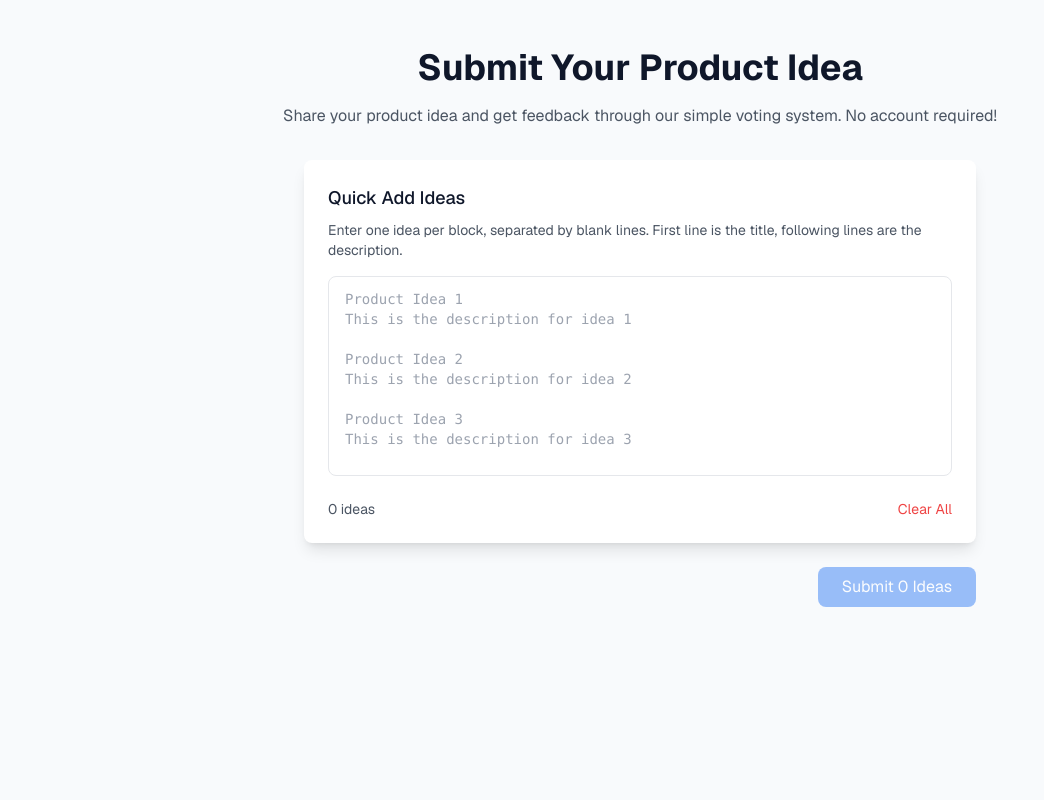
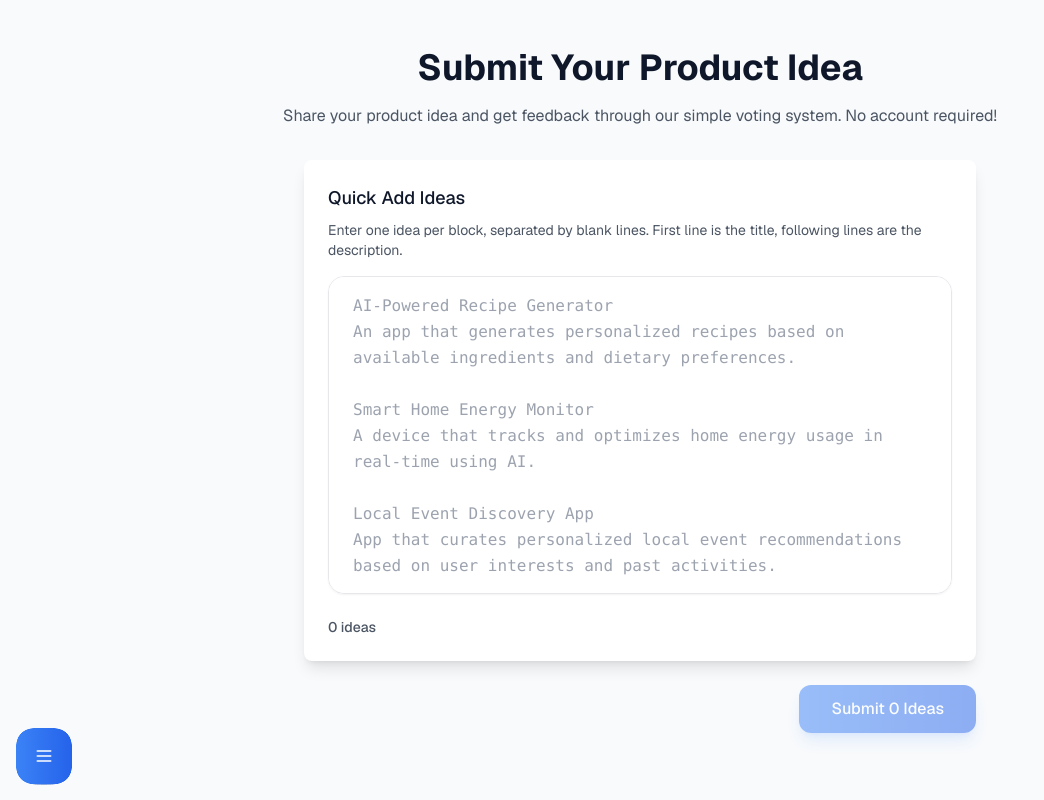
Before and after one commit to AHorihuela/featok, a Next.js app: page / in a window 1280 px wide. Shown: the whole page, without its empty margins (0-1044 px from the left). Built offline with nearby package versions, Linux system fonts and the light colour scheme.

Commit message:
feat: Add homepage menu item for My Lists navigation

```diff
--- a/src/app/swipe/[id]/page.tsx
+++ b/src/app/swipe/[id]/page.tsx
@@ -26,7 +26,7 @@ function shuffleArray<T>(array: T[]): T[] {
   return shuffled;
 }
 
-const BATCH_SIZE = 5; // Number of ideas to load at a time
+const BATCH_SIZE = 50; // Increased to load more ideas at once
 
 export default function SwipePage({ params }: PageProps) {
   const { id } = use(params);
@@ -250,7 +250,7 @@ export default function SwipePage({ params }: PageProps) {
             <span className="font-medium text-gray-400">{currentIndex + 1}</span>
             <span className="text-gray-300">/</span>
             <span className="font-medium text-gray-500">
-              {hasMore ? '∞' : ideas.length}
+              {ideas.length}
             </span>
             {hasRetries && (
               <span className="text-yellow-500 text-sm ml-2">
--- a/src/components/IdeaSubmissionForm.tsx
+++ b/src/components/IdeaSubmissionForm.tsx
@@ -164,42 +164,53 @@ export default function IdeaSubmissionForm() {
           ref={textareaRef}
           value={currentInput}
           onChange={handleInputChange}
-          className="w-full px-4 py-3 rounded-lg border focus:ring-2 focus:ring-blue-500 focus:border-transparent font-mono text-sm resize-none min-h-[200px]"
-          placeholder="Product Idea 1
-This is the description for idea 1
+          className="w-full px-6 py-4 rounded-2xl border border-gray-200 dark:border-gray-700
+            focus:ring-2 focus:ring-blue-500 focus:border-transparent
+            font-mono text-base leading-relaxed resize-none min-h-[300px]
+            bg-white dark:bg-gray-800
+            placeholder:text-gray-400 dark:placeholder:text-gray-500
+            shadow-sm hover:shadow-md transition-shadow duration-200"
+          placeholder="AI-Powered Recipe Generator
+An app that generates personalized recipes based on available ingredients and dietary preferences.
 
-Product Idea 2
-This is the description for idea 2
+Smart Home Energy Monitor
+A device that tracks and optimizes home energy usage in real-time using AI.
 
-Product Idea 3
-This is the description for idea 3"
+Local Event Discovery App
+App that curates personalized local event recommendations based on user interests and past activities."
+          spellCheck="false"
+          autoComplete="off"
         />
 
-        <div className="mt-4 flex items-center justify-between text-sm text-gray-600 dark:text-gray-300">
-          <span>{ideas.length} ideas</span>
+        <div className="mt-4 flex items-center justify-between text-sm">
+          <span className="font-medium text-gray-600 dark:text-gray-300">
+            {ideas.length} {ideas.length === 1 ? 'idea' : 'ideas'}
+          </span>
+          {currentInput && (
             <button
               type="button"
               onClick={() => setCurrentInput('')}
-            className="text-red-500 hover:text-red-600"
-            disabled={!currentInput || isSubmitting}
+              className="text-red-500 hover:text-red-600 font-medium transition-colors duration-200"
+              disabled={isSubmitting}
             >
               Clear All
             </button>
+          )}
         </div>
       </div>
 
       {ideas.length > 0 && (
-        <div className="bg-gray-50 dark:bg-gray-900 rounded-lg p-4">
-          <h4 className="text-sm font-medium mb-2">Preview:</h4>
-          <div className="space-y-2">
+        <div className="bg-gray-50 dark:bg-gray-900/50 rounded-2xl p-6 mt-6">
+          <h4 className="text-sm font-medium text-gray-600 dark:text-gray-300 mb-4">Preview:</h4>
+          <div className="space-y-3">
             {ideas.map((idea, index) => (
               <div
                 key={index}
-                className="bg-white dark:bg-gray-800 rounded p-3 text-sm"
+                className="bg-white dark:bg-gray-800 rounded-xl p-4 shadow-sm hover:shadow-md transition-shadow duration-200"
               >
-                <div className="font-medium">{idea.title}</div>
+                <div className="font-medium text-gray-900 dark:text-white mb-2">{idea.title}</div>
                 {idea.description !== idea.title && (
-                  <div className="text-gray-600 dark:text-gray-300 mt-1 text-xs">
+                  <div className="text-gray-600 dark:text-gray-300 text-sm leading-relaxed">
                     {idea.description}
                   </div>
                 )}
@@ -209,13 +220,16 @@ This is the description for idea 3"
         </div>
       )}
 
-      <div className="flex justify-end">
+      <div className="flex justify-end mt-6">
         <button
           type="submit"
           disabled={ideas.length === 0 || isSubmitting}
-          className="px-6 py-2 bg-blue-500 text-white rounded-lg hover:bg-blue-600 focus:ring-2 focus:ring-blue-500 focus:ring-offset-2 disabled:opacity-50 disabled:cursor-not-allowed transition-colors"
+          className="px-8 py-3 bg-gradient-to-r from-blue-500 to-blue-600 text-white rounded-xl
+            hover:from-blue-600 hover:to-blue-700 focus:ring-2 focus:ring-blue-500 focus:ring-offset-2
+            disabled:opacity-50 disabled:cursor-not-allowed transition-all duration-200 font-medium
+            shadow-lg shadow-blue-500/25 hover:shadow-xl hover:shadow-blue-500/30"
         >
-          {isSubmitting ? 'Submitting...' : `Submit ${ideas.length} Ideas`}
+          {isSubmitting ? 'Submitting...' : `Submit ${ideas.length} ${ideas.length === 1 ? 'Idea' : 'Ideas'}`}
         </button>
       </div>
 
--- a/src/components/ui/app-menu.tsx
+++ b/src/components/ui/app-menu.tsx
@@ -67,6 +67,13 @@ export function AppMenu({ groupId }: AppMenuProps) {
     if (pathname === '/my-lists') {
       return [
         { icon: "➕", label: "New List", href: "/" },
+      ];
+    }
+
+    // If we're on the homepage
+    if (pathname === '/') {
+      return [
+        { icon: "📋", label: "My Lists", href: "/my-lists" },
       ];
     }
 
```
Lines whose indentation alone changed are shown as unchanged.
